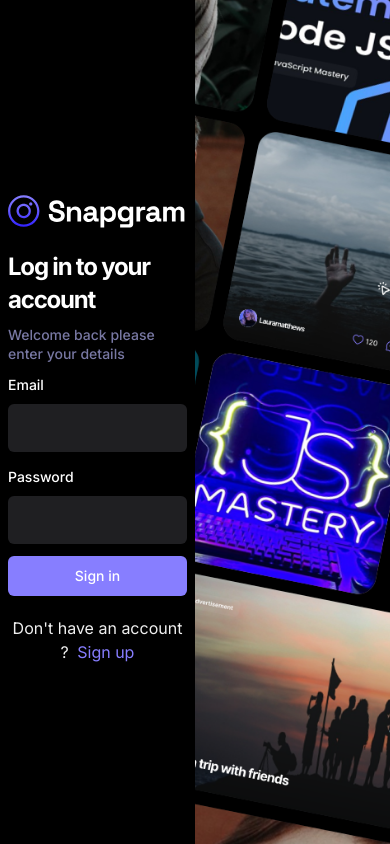
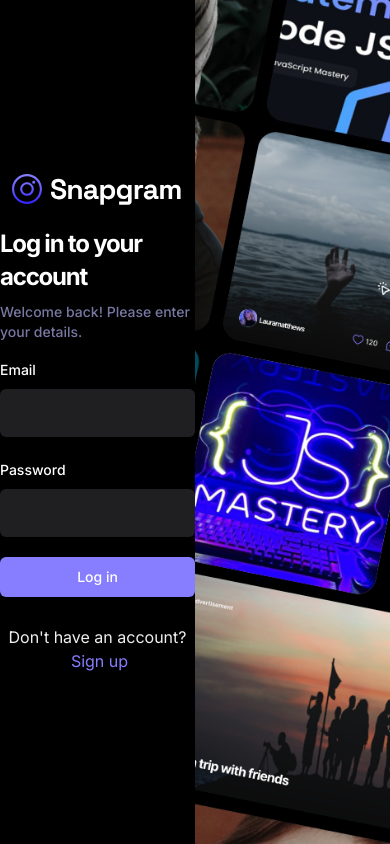
Before and after one commit to venkatesh1T/snapgram, a React (Vite) app: page /sign-in in a window 390 px wide. Built offline with nearby package versions, Linux system fonts and the light colour scheme; no server answers.

Commit message:
Add files via upload

```diff
--- a/src/_auth/forms/SigninForm.tsx
+++ b/src/_auth/forms/SigninForm.tsx
@@ -1,37 +1,25 @@
-"use client";
-import { z } from "zod";
+import * as z from "zod";
+import { useForm } from "react-hook-form";
+import { zodResolver } from "@hookform/resolvers/zod";
+import { Link, useNavigate } from "react-router-dom";
+
+import { Form, FormControl, FormField, FormItem, FormLabel, FormMessage } from "@/components/ui/form";
+import { Input } from "@/components/ui/input";
 import { Button } from "@/components/ui/button";
-import { zodResolver } from "@hookform/resolvers/zod";
-import {
-  Form,
-  FormControl,
-  FormField,
-  FormItem,
-  FormLabel,
-  FormMessage,
-} from "@/components/ui/form";
-import { useToast } from "@/components/ui/use-toast"
+import Loader from "@/components/shared/Loader";
+import { useToast } from "@/components/ui/use-toast";
 
-import { Input } from "@/components/ui/input";
-import { useForm } from "react-hook-form";
 import { SigninValidation } from "@/lib/validation";
-import Loader from "@/components/shared/Loader";
-import { Link  , useNavigate } from "react-router-dom";
-
-import {  useSignInAccount } from "@/lib/react-query/queriesAndMutations";
+import { useSignInAccount } from "@/lib/react-query/queries";
 import { useUserContext } from "@/context/AuthContext";
 
-const SignupForm = () => {
+const SigninForm = () => {
   const { toast } = useToast();
+  const navigate = useNavigate();
+  const { checkAuthUser, isLoading: isUserLoading } = useUserContext();
 
-  const {checkAuthUser , isLoading: isUserLoading} = useUserContext();
-  const navigate = useNavigate();
-
-
-  const {mutateAsync: signInAccount  } = useSignInAccount();
-
-
-
+  // Query
+  const { mutateAsync: signInAccount, isLoading } = useSignInAccount();
 
   const form = useForm<z.infer<typeof SigninValidation>>({
     resolver: zodResolver(SigninValidation),
@@ -41,95 +29,87 @@ const SignupForm = () => {
     },
   });
 
+  const handleSignin = async (user: z.infer<typeof SigninValidation>) => {
+    const session = await signInAccount(user);
 
+    if (!session) {
+      toast({ title: "Login failed. Please try again." });
 
-
-  // 2. Define a submit handler.
-  async function onSubmit(values: z.infer<typeof SigninValidation>) {
-    try {
-
-
-      const session = await signInAccount({
-        email: values.email,
-        password: values.password,
-      });
-
-      if (!session) {
-        throw new Error("Sign in failed. Please try again.");
-      }
-
-      const isLoggedIn = await checkAuthUser();
-
-      if (isLoggedIn) {
-        form.reset();
-        navigate('/');
-      } else {
-        throw new Error("Sign up failed. Please try again.");
-      }
-    } catch (error) {
-      toast({
-        title: error.message || "An error occurred.",
-        status: "error",
-      });
+      return;
     }
 
-  }
+    const isLoggedIn = await checkAuthUser();
 
+    if (isLoggedIn) {
+      form.reset();
+
+      navigate("/");
+    } else {
+      toast({ title: "Login failed. Please try again.", });
+
+      return;
+    }
+  };
 
   return (
     <Form {...form}>
-      <div className="sm:w-420 flex-center flex-col p-2">
-      <img src="/public/assets/images/logo.svg" width="300" height="200" className="pt-3"/>
+      <div className="sm:w-420 flex-center flex-col">
+        <img src="/assets/images/logo.svg" alt="logo" />
 
         <h2 className="h3-bold md:h2-bold pt-5 sm:pt-12">
           Log in to your account
         </h2>
-
         <p className="text-light-3 small-medium md:base-regular mt-2">
-          Welcome back please enter your details
+          Welcome back! Please enter your details.
         </p>
-
         <form
-          onSubmit={form.handleSubmit(onSubmit)}
-          className="flex flex-col gap-3 w-full mt-2"
-        >
+          onSubmit={form.handleSubmit(handleSignin)}
+          className="flex flex-col gap-5 w-full mt-4">
           <FormField
             control={form.control}
             name="email"
             render={({ field }) => (
               <FormItem>
-                <FormLabel>Email</FormLabel>
+                <FormLabel className="shad-form_label">Email</FormLabel>
                 <FormControl>
-                  <Input type="email" className="shad-input" autoComplete="current-password" {...field} />
+                  <Input type="text" className="shad-input" {...field} />
                 </FormControl>
                 <FormMessage />
               </FormItem>
             )}
           />
+
           <FormField
             control={form.control}
             name="password"
             render={({ field }) => (
               <FormItem>
-                <FormLabel>Password</FormLabel>
+                <FormLabel className="shad-form_label">Password</FormLabel>
                 <FormControl>
-                  <Input type="password" className="shad-input" autoComplete="current-password" {...field} />
+                  <Input type="password" className="shad-input" {...field} />
                 </FormControl>
                 <FormMessage />
               </FormItem>
             )}
           />
+
           <Button type="submit" className="shad-button_primary">
-            {isUserLoading ? (
+            {isLoading || isUserLoading ? (
               <div className="flex-center gap-2">
-                <Loader/>Loading...
+                <Loader /> Loading...
               </div>
-            ): "Sign in"}
+            ) : (
+              "Log in"
+            )}
+          </Button>
 
-          </Button>
-          <p className="text-small-register text-light-2 text-center mt-2">
-            Don't have an account ?
-            <Link to='/sign-up' className="text-primary-500 text-small-semibold ml-1"> Sign up</Link>
+          <p className="text-small-regular text-light-2 text-center mt-2">
+            Don&apos;t have an account?
+            <Link
+              to="/sign-up"
+              className="text-primary-500 text-small-semibold ml-1">
+              Sign up
+            </Link>
           </p>
         </form>
       </div>
@@ -137,4 +117,4 @@ const SignupForm = () => {
   );
 };
 
-export default SignupForm;
+export default SigninForm;
```
